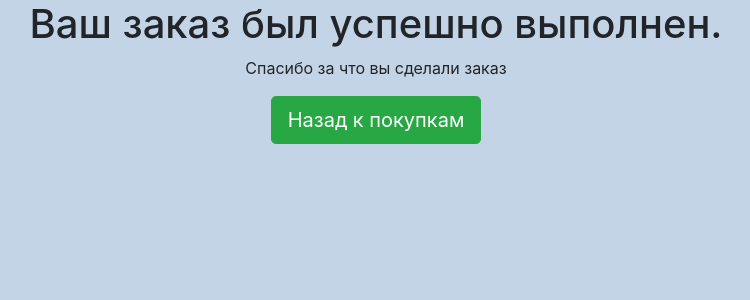
After one commit to azamtoiri/Django-store, a Django app: page /users/order in a window 1280 px wide. The commit adds this page. Shown: the top 300 px of the page, without its empty margins (264-1014 px from the left). Run offline with Django 4.2, Linux system fonts and the light colour scheme; parts of the project's set-up code (start-up, migrations or seed data) failed here and were passed over; some libraries are stand-ins or nearby versions.

Commit message:
add ordering function

```diff
--- a/store/products/templates/products/basket.html
+++ b/store/products/templates/products/basket.html
@@ -31,7 +31,9 @@
                 <h4 class="float-right">{{ total_sum }} руб.</h4>
             </div>
         </div>
-        <button type="button" class="btn btn-success btn-lg float-right">Оформить</button>
+        <a href="{% url 'users:order' %}">
+            <button type="button" class="btn btn-success btn-lg float-right">Оформить</button>
+        </a>
     </div>
 {% else %}
     <h4 class="mt-3 mb-3 text-center mb-3">
--- /dev/null
+++ b/store/users/templates/users/order.html
@@ -0,0 +1,19 @@
+{% extends 'users/base.html' %}
+
+{% block content %}
+    <div class="container-fluid h-100">
+        <div class="row align-items-center h-100">
+            <div class="col-sm-12">
+                <div class="row justify-content-center">
+                    <div class="text-center">
+                        <h1>Ваш заказ был успешно выполнен.</h1>
+                        <p>Спасибо за что вы сделали заказ</p>
+                        <a href="{% url 'products:index' %}">
+                            <button type="button" class="btn btn-success btn-lg">Назад к покупкам</button>
+                        </a>
+                    </div>
+                </div>
+            </div>
+        </div>
+    </div>
+{% endblock %}
--- a/store/users/urls.py
+++ b/store/users/urls.py
@@ -1,5 +1,5 @@
 from django.urls import path
-from users.views import login, register, profile, logout
+from users.views import login, register, profile, logout, order
 
 app_name = 'users'
 
@@ -7,5 +7,6 @@ urlpatterns = [
     path('login', login, name='login'),
     path('register', register, name='register'),
     path('profile', profile, name='profile'),
-    path('logout', logout, name='logout')
+    path('logout', logout, name='logout'),
+    path('order', order, name='order'),
 ]
--- a/store/users/views.py
+++ b/store/users/views.py
@@ -65,3 +65,7 @@ def profile(request):
 def logout(request):
     auth.logout(request)
     return HttpResponseRedirect(reverse('index'))
+
+
+def order(request):
+    return render(request, 'users/order.html')
```
